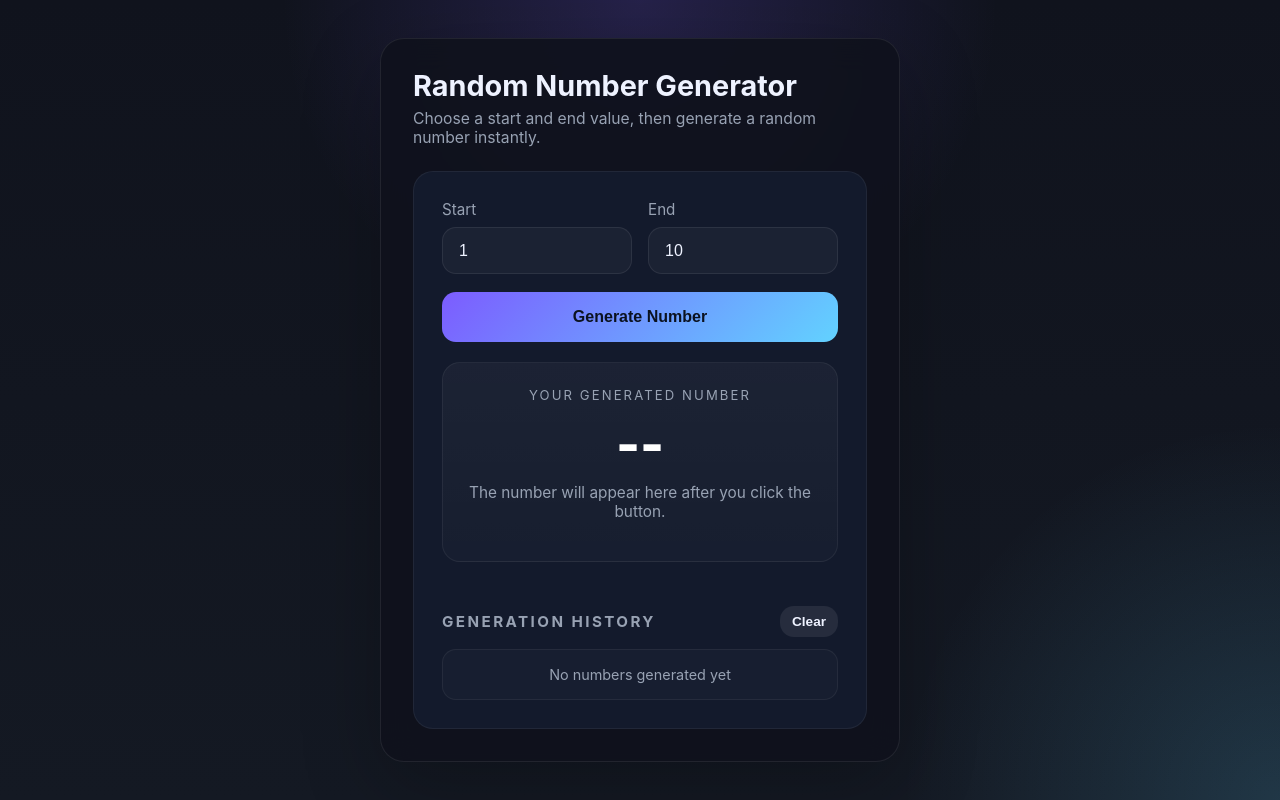
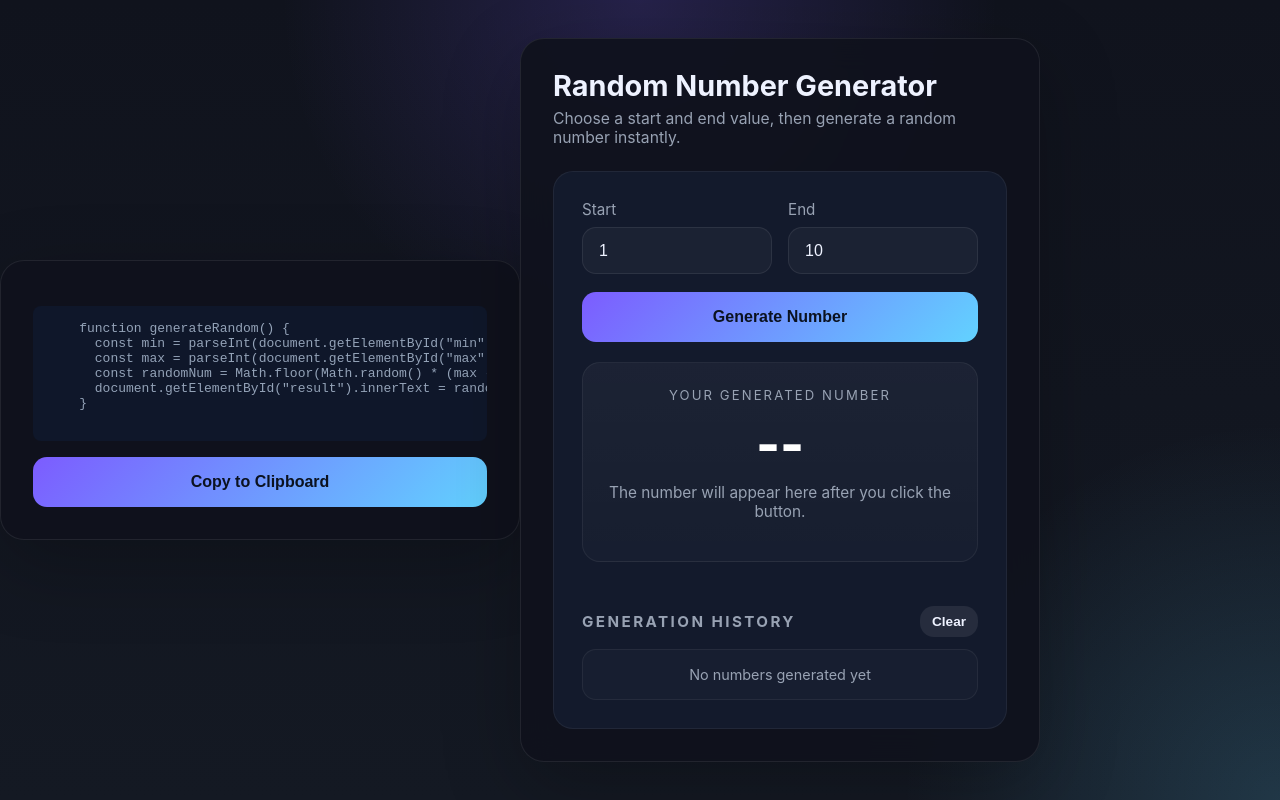
Before and after one commit to Dheerendra07/Random-number-generator, a plain HTML site: page index.html in a window 1280 px wide. Drawn offline with Linux system fonts and the light colour scheme.

Commit message:
added feature copy to clipboard

```diff
--- a/index.html
+++ b/index.html
@@ -29,6 +29,7 @@
                   radial-gradient(circle at bottom right, rgba(98, 210, 255, 0.16), transparent 25%),
                   linear-gradient(180deg, #10131d 0%, #141923 100%);
       color: var(--text);
+      display: flex;
     }
 
     .container {
@@ -316,9 +317,28 @@
         font-size: 0.9rem;
       }
     }
+    pre {
+      background: #0f172a;
+      padding: 15px;
+      border-radius: 8px;
+      overflow-x: auto;
+      color: #94a3b8;
+    }
   </style>
 </head>
 <body>
+  <div class="container">
+    <pre id="code">
+    function generateRandom() {
+      const min = parseInt(document.getElementById("min").value);
+      const max = parseInt(document.getElementById("max").value);
+      const randomNum = Math.floor(Math.random() * (max - min + 1)) + min;
+      document.getElementById("result").innerText = randomNum;
+    }
+  </pre>
+    <p id="result"></p>
+    <button onclick="copyToClipboard()">Copy to Clipboard</button>
+  </div>
   <div class="container">
     <div class="title-group">
       <div>
@@ -372,6 +392,20 @@
   </div>
 
   <script>
+    // ============================================
+    // START - Copy To Clipboard
+    function copyToClipboard() {
+    const resultText = document.getElementById("result").innerText;
+      if (resultText) {
+        navigator.clipboard.writeText(resultText).then(() => {
+          alert("Copied: " + resultText);
+        });
+      } else {
+        alert("No number to copy!");
+      }
+    }
+  // END - Copy to clipboard
+
     // ============================================
     // DOM ELEMENT REFERENCES
     // ============================================
```
